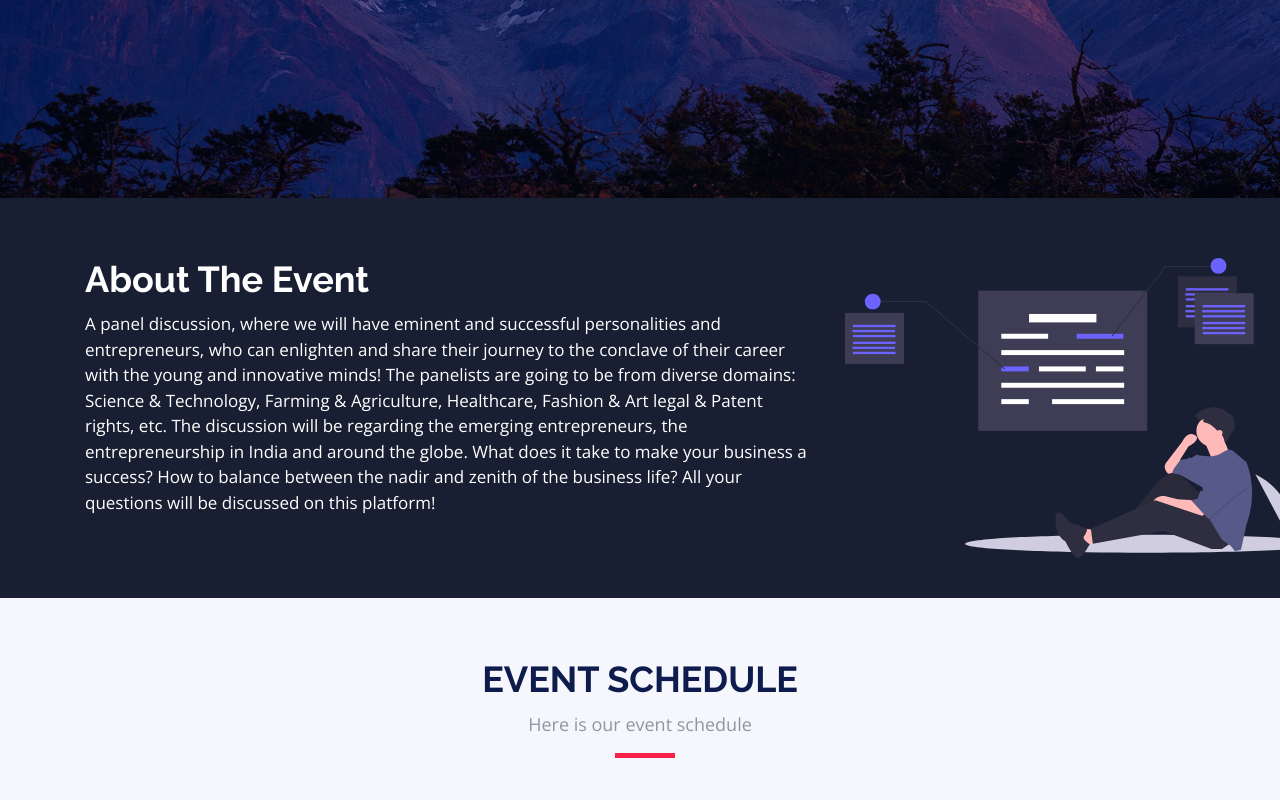
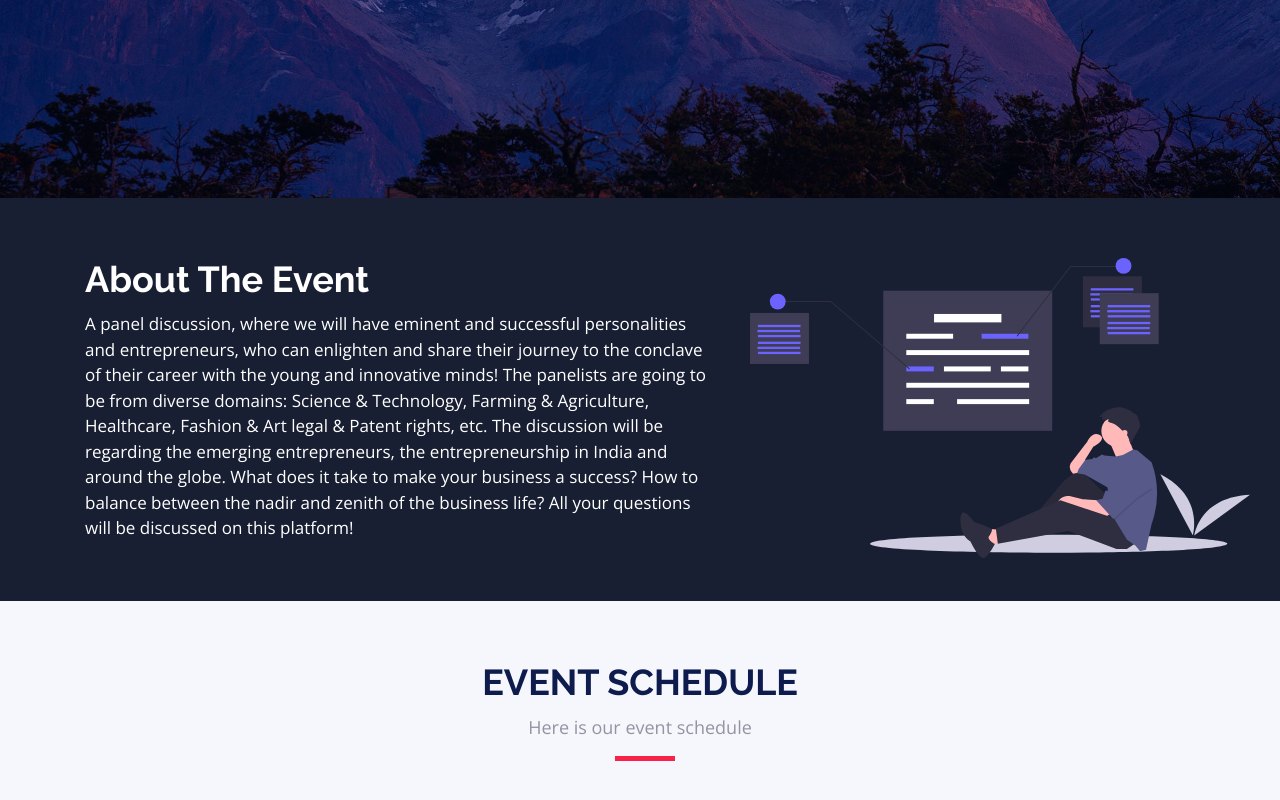
Before and after one commit to SimplyyShubh/Innovriti, a plain HTML site: page index.html in a window 1280 px wide. Shown: the part 602-1402 px from the top of the page. Drawn offline with nearby package versions, Linux system fonts and the light colour scheme.

Commit message:
pushing to update with remote before merging with Sushant's files

```diff
--- a/index.html
+++ b/index.html
@@ -79,7 +79,7 @@
     <section id="about">
       <div class="container" data-aos="fade-up">
         <div class="row">
-          <div class="col-lg-8">
+          <div class="col-lg-7">
             <h2>About The Event</h2>
             <p>A panel discussion, where we will
               have eminent and successful personalities and
@@ -95,7 +95,7 @@
               the business life? All your questions will be discussed on
               this platform!</p>
           </div>
-          <div class="col-lg-4">
+          <div class="col-lg-5">
             <img class ="about-svg" src="Innovation.svg" alt="Innovation">
            </div>
           <!-- <div class="col-lg-3">
```
